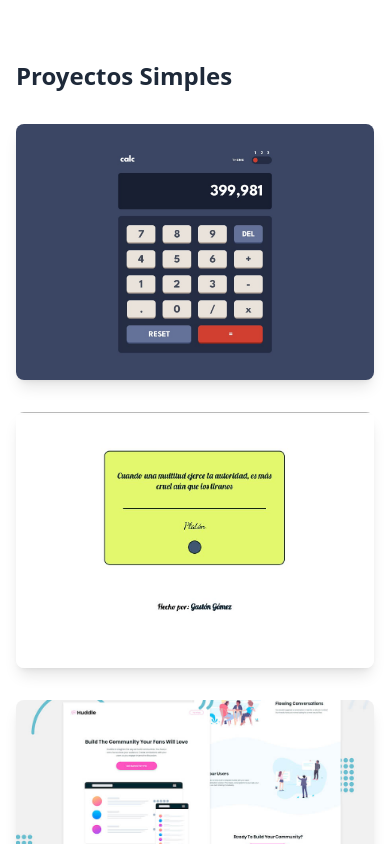
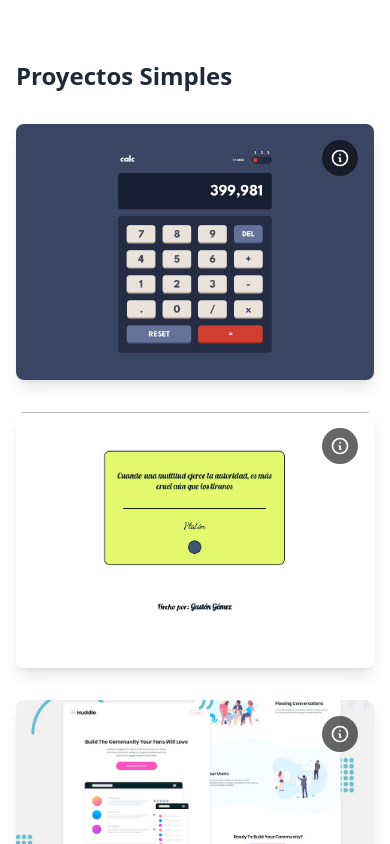
Before and after one commit to Morfeo1997/Portafoliov2, a React (Vite) app: page / in a window 390 px wide. Shown: the part 2240-3084 px from the top of the page. Built offline with nearby package versions, Linux system fonts and the light colour scheme.

Commit message:
Primera prueba de cambio en las projectCard

```diff
--- a/src/components/projects-components/projectCard.jsx
+++ b/src/components/projects-components/projectCard.jsx
@@ -1,20 +1,37 @@
+import { useState } from 'react';
+
 const ProjectCard = ({ title, image, tools, link }) => {
+  const [isFlipped, setIsFlipped] = useState(false);
+
+  const handleCardClick = () => {
+    // Solo activar el flip en dispositivos táctiles
+    if ('ontouchstart' in window || navigator.maxTouchPoints > 0) {
+      setIsFlipped(!isFlipped);
+    }
+  };
+
   return (
-      <div className="group relative overflow-hidden rounded-lg shadow-lg hover:shadow-xl transition-shadow duration-300">
-        {/* Imagen del proyecto */}
+    <div
+      className="group relative overflow-hidden rounded-lg shadow-lg hover:shadow-xl transition-shadow duration-300 cursor-pointer"
+      onClick={handleCardClick}
+    >
+      {/* Contenedor para el efecto flip */}
+      <div className={`relative w-full h-64 transition-transform duration-500 transform-gpu ${isFlipped ? 'rotate-y-180' : ''}`}>
+
+        {/* Cara frontal - Imagen */}
+        <div className="absolute inset-0 backface-hidden">
           <img
             src={image}
             alt={title}
-          className="w-full h-64 object-cover transform transition-transform duration-500 group-hover:scale-110"
+            className="w-full h-full object-cover transform transition-transform duration-500 group-hover:scale-110"
           />
 
-        {/* Informacion del proyecto */}
-        <div className="absolute inset-0 bg-gradient-to-t from-black/80 via-black/50 to-transparent opacity-0 group-hover:opacity-100 transition-opacity duration-300 flex flex-col justify-end p-6">
+          {/* Overlay para hover en desktop */}
+          <div className="absolute inset-0 bg-gradient-to-t from-black/80 via-black/50 to-transparent opacity-0 group-hover:opacity-100 transition-opacity duration-300 flex flex-col justify-end p-6 md:flex">
             <h3 className="text-xl font-bold text-white mb-3">
               {title}
             </h3>
 
-          {/* Herramientas usadas (HTML,JS,Python, etc) */}
             <div className="flex flex-wrap gap-2 mb-4">
               {tools.map((tool, index) => (
                 <span
@@ -26,15 +43,61 @@ const ProjectCard = ({ title, image, tools, link }) => {
               ))}
             </div>
 
-          {/* Links del proyecto */}
             <a
               href={link}
               target="_blank"
               rel="noopener noreferrer"
               className="inline-block bg-white text-gray-900 px-4 py-2 rounded-lg font-medium hover:bg-blue-500 hover:text-white transition-colors duration-300"
+              onClick={(e) => e.stopPropagation()}
             >
               Ver Proyecto
             </a>
+          </div>
+
+          {/* Indicador de tap para móviles */}
+          <div className="md:hidden absolute top-4 right-4 bg-black/60 rounded-full p-2">
+            <svg className="w-5 h-5 text-white" fill="none" stroke="currentColor" viewBox="0 0 24 24">
+              <path strokeLinecap="round" strokeLinejoin="round" strokeWidth={2} d="M13 16h-1v-4h-1m1-4h.01M21 12a9 9 0 11-18 0 9 9 0 0118 0z" />
+            </svg>
+          </div>
+        </div>
+
+        {/* Cara trasera - Información del proyecto (solo para móviles) */}
+        <div className={`absolute inset-0 backface-hidden rotate-y-180 bg-gradient-to-br from-gray-900 to-black flex flex-col justify-center p-6 md:hidden`}>
+          <h3 className="text-2xl font-bold text-white mb-4 text-center">
+            {title}
+          </h3>
+
+          <div className="flex flex-wrap gap-2 mb-6 justify-center">
+            {tools.map((tool, index) => (
+              <span
+                key={index}
+                className="px-3 py-1 bg-blue-500 text-white text-sm rounded-full"
+              >
+                {tool}
+              </span>
+            ))}
+          </div>
+
+          <div className="flex flex-col gap-3">
+            <a
+              href={link}
+              target="_blank"
+              rel="noopener noreferrer"
+              className="bg-blue-500 text-white px-6 py-3 rounded-lg font-medium hover:bg-blue-600 transition-colors duration-300 text-center"
+              onClick={(e) => e.stopPropagation()}
+            >
+              Ver Proyecto
+            </a>
+
+            <button
+              onClick={() => setIsFlipped(false)}
+              className="bg-gray-600 text-white px-6 py-2 rounded-lg font-medium hover:bg-gray-700 transition-colors duration-300"
+            >
+              Volver
+            </button>
+          </div>
+        </div>
       </div>
     </div>
   );
--- a/src/index.css
+++ b/src/index.css
@@ -1,3 +1,21 @@
 @import "tailwindcss";
 
 @custom-variant dark (&:where(.dark, .dark *));
+
+
+.backface-hidden {
+  backface-visibility: hidden;
+}
+
+.rotate-y-180 {
+  transform: rotateY(180deg);
+}
+
+.transform-gpu {
+  transform: translate3d(0, 0, 0);
+}
+
+/* Asegurar que el contenedor tenga perspectiva */
+.group {
+  perspective: 1000px;
+}
```
Also changed, not shown: 1 other file (tests, documents, lock files or other folders). Lines whose indentation alone changed are shown as unchanged.
